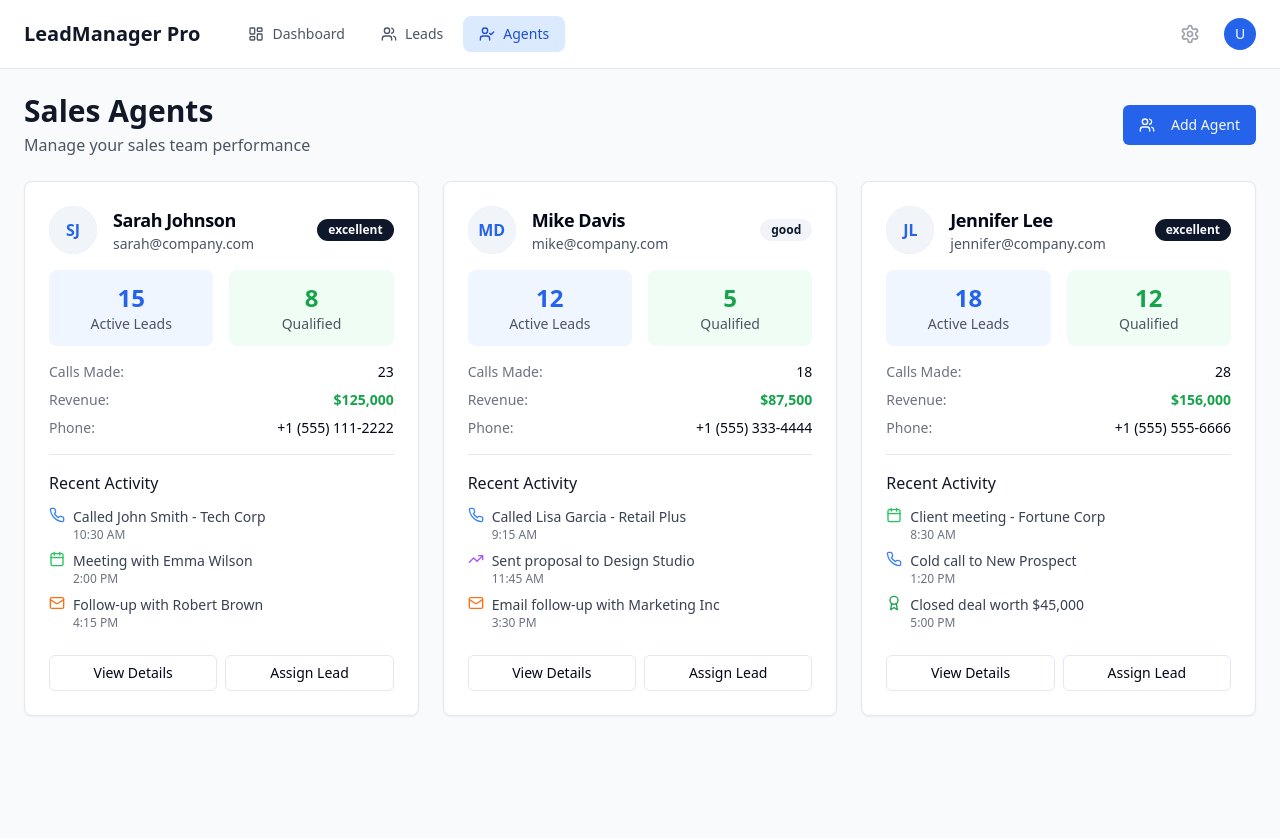
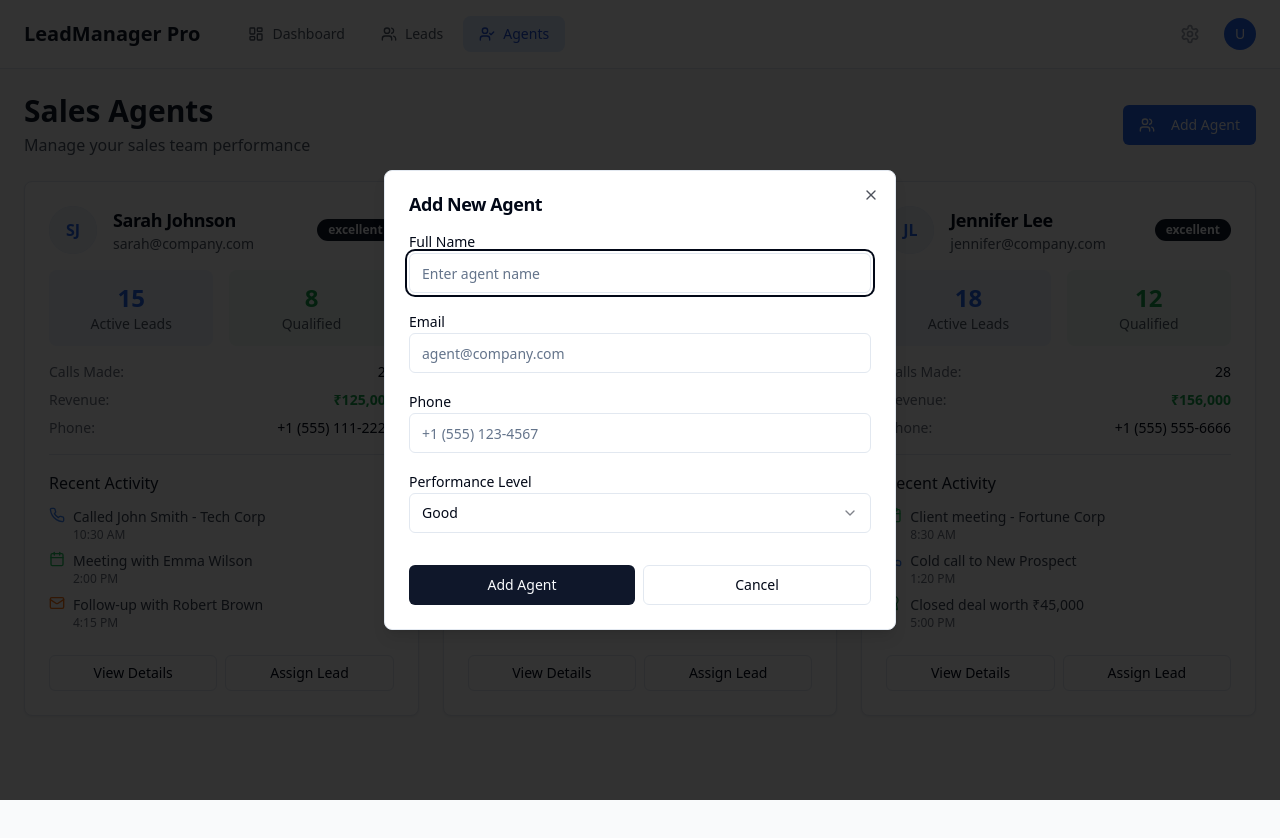
Before and after one commit to dapsnair/connect-close-track, a React (Vite) app: page /agents in a window 1280 px wide. Both pictures are taken after a click on the button "Add Agent". Shown: the top 838 px of the page. Built offline with nearby package versions, Linux system fonts and the light colour scheme.

Commit message:
Fix: Make agents tab buttons functional
Implement functionality for the "Add Agent", "View Details", and "Assign Lead" buttons in the agents tab.

```diff
--- a/src/pages/Agents.tsx
+++ b/src/pages/Agents.tsx
@@ -1,13 +1,19 @@
 
-import React from 'react';
+import React, { useState } from 'react';
 import { Users, Phone, TrendingUp, Award, Mail, Calendar } from 'lucide-react';
 import { Card, CardContent, CardHeader, CardTitle } from '@/components/ui/card';
 import { Avatar, AvatarFallback } from '@/components/ui/avatar';
 import { Badge } from '@/components/ui/badge';
 import { Button } from '@/components/ui/button';
+import { Dialog, DialogContent, DialogHeader, DialogTitle, DialogTrigger } from '@/components/ui/dialog';
+import { Input } from '@/components/ui/input';
+import { Label } from '@/components/ui/label';
+import { Select, SelectContent, SelectItem, SelectTrigger, SelectValue } from '@/components/ui/select';
+import { useToast } from '@/hooks/use-toast';
 
 const Agents = () => {
-  const agents = [
+  const { toast } = useToast();
+  const [agents, setAgents] = useState([
     {
       id: 1,
       name: 'Sarah Johnson',
@@ -16,7 +22,7 @@ const Agents = () => {
       leads: 15,
       callsMade: 23,
       qualified: 8,
-      revenue: '$125,000',
+      revenue: '₹125,000',
       performance: 'excellent',
       recentActivity: [
         { type: 'call', description: 'Called John Smith - Tech Corp', time: '10:30 AM' },
@@ -32,7 +38,7 @@ const Agents = () => {
       leads: 12,
       callsMade: 18,
       qualified: 5,
-      revenue: '$87,500',
+      revenue: '₹87,500',
       performance: 'good',
       recentActivity: [
         { type: 'call', description: 'Called Lisa Garcia - Retail Plus', time: '9:15 AM' },
@@ -48,15 +54,78 @@ const Agents = () => {
       leads: 18,
       callsMade: 28,
       qualified: 12,
-      revenue: '$156,000',
+      revenue: '₹156,000',
       performance: 'excellent',
       recentActivity: [
         { type: 'meeting', description: 'Client meeting - Fortune Corp', time: '8:30 AM' },
         { type: 'call', description: 'Cold call to New Prospect', time: '1:20 PM' },
-        { type: 'deal', description: 'Closed deal worth $45,000', time: '5:00 PM' }
+        { type: 'deal', description: 'Closed deal worth ₹45,000', time: '5:00 PM' }
       ]
     }
-  ];
+  ]);
+
+  const [selectedAgent, setSelectedAgent] = useState(null);
+  const [isAddAgentOpen, setIsAddAgentOpen] = useState(false);
+  const [isViewDetailsOpen, setIsViewDetailsOpen] = useState(false);
+  const [isAssignLeadOpen, setIsAssignLeadOpen] = useState(false);
+  const [newAgent, setNewAgent] = useState({
+    name: '',
+    email: '',
+    phone: '',
+    performance: 'good'
+  });
+  const [leadAssignment, setLeadAssignment] = useState({
+    leadName: '',
+    company: '',
+    priority: 'medium'
+  });
+
+  const handleAddAgent = () => {
+    if (!newAgent.name || !newAgent.email || !newAgent.phone) {
+      toast({
+        title: "Error",
+        description: "Please fill in all required fields.",
+        variant: "destructive"
+      });
+      return;
+    }
+
+    const agent = {
+      id: agents.length + 1,
+      ...newAgent,
+      leads: 0,
+      callsMade: 0,
+      qualified: 0,
+      revenue: '₹0',
+      recentActivity: []
+    };
+
+    setAgents([...agents, agent]);
+    setNewAgent({ name: '', email: '', phone: '', performance: 'good' });
+    setIsAddAgentOpen(false);
+    toast({
+      title: "Success",
+      description: "Agent added successfully!"
+    });
+  };
+
+  const handleAssignLead = () => {
+    if (!leadAssignment.leadName || !leadAssignment.company) {
+      toast({
+        title: "Error",
+        description: "Please fill in all required fields.",
+        variant: "destructive"
+      });
+      return;
+    }
+
+    toast({
+      title: "Success",
+      description: `Lead "${leadAssignment.leadName}" assigned to ${selectedAgent?.name}!`
+    });
+    setLeadAssignment({ leadName: '', company: '', priority: 'medium' });
+    setIsAssignLeadOpen(false);
+  };
 
   const getPerformanceBadge = (performance: string) => {
     return (
@@ -84,10 +153,66 @@ const Agents = () => {
           <h1 className="text-3xl font-bold text-gray-900">Sales Agents</h1>
           <p className="text-gray-600 mt-1">Manage your sales team performance</p>
         </div>
+        <Dialog open={isAddAgentOpen} onOpenChange={setIsAddAgentOpen}>
+          <DialogTrigger asChild>
             <Button className="bg-blue-600 hover:bg-blue-700">
               <Users className="w-4 h-4 mr-2" />
               Add Agent
             </Button>
+          </DialogTrigger>
+          <DialogContent>
+            <DialogHeader>
+              <DialogTitle>Add New Agent</DialogTitle>
+            </DialogHeader>
+            <div className="space-y-4">
+              <div>
+                <Label htmlFor="name">Full Name</Label>
+                <Input
+                  id="name"
+                  placeholder="Enter agent name"
+                  value={newAgent.name}
+                  onChange={(e) => setNewAgent({...newAgent, name: e.target.value})}
+                />
+              </div>
+              <div>
+                <Label htmlFor="email">Email</Label>
+                <Input
+                  id="email"
+                  type="email"
+                  placeholder="agent@company.com"
+                  value={newAgent.email}
+                  onChange={(e) => setNewAgent({...newAgent, email: e.target.value})}
+                />
+              </div>
+              <div>
+                <Label htmlFor="phone">Phone</Label>
+                <Input
+                  id="phone"
+                  placeholder="+1 (555) 123-4567"
+                  value={newAgent.phone}
+                  onChange={(e) => setNewAgent({...newAgent, phone: e.target.value})}
+                />
+              </div>
+              <div>
+                <Label>Performance Level</Label>
+                <Select value={newAgent.performance} onValueChange={(value) => setNewAgent({...newAgent, performance: value})}>
+                  <SelectTrigger>
+                    <SelectValue />
+                  </SelectTrigger>
+                  <SelectContent>
+                    <SelectItem value="excellent">Excellent</SelectItem>
+                    <SelectItem value="good">Good</SelectItem>
+                    <SelectItem value="average">Average</SelectItem>
+                  </SelectContent>
+                </Select>
+              </div>
+              <div className="flex gap-2 pt-4">
+                <Button onClick={handleAddAgent} className="flex-1">Add Agent</Button>
+                <Button variant="outline" onClick={() => setIsAddAgentOpen(false)} className="flex-1">Cancel</Button>
+              </div>
+            </div>
+          </DialogContent>
+        </Dialog>
       </div>
 
       <div className="grid grid-cols-1 lg:grid-cols-2 xl:grid-cols-3 gap-6">
@@ -151,12 +276,115 @@ const Agents = () => {
               </div>
 
               <div className="flex gap-2 pt-2">
-                <Button variant="outline" size="sm" className="flex-1">
+                <Dialog open={isViewDetailsOpen} onOpenChange={setIsViewDetailsOpen}>
+                  <DialogTrigger asChild>
+                    <Button
+                      variant="outline"
+                      size="sm"
+                      className="flex-1"
+                      onClick={() => setSelectedAgent(agent)}
+                    >
                       View Details
                     </Button>
-                <Button variant="outline" size="sm" className="flex-1">
+                  </DialogTrigger>
+                  <DialogContent className="max-w-2xl">
+                    <DialogHeader>
+                      <DialogTitle>Agent Details - {selectedAgent?.name}</DialogTitle>
+                    </DialogHeader>
+                    {selectedAgent && (
+                      <div className="space-y-6">
+                        <div className="grid grid-cols-2 gap-6">
+                          <div>
+                            <h3 className="font-semibold mb-2">Contact Information</h3>
+                            <div className="space-y-1 text-sm">
+                              <p><span className="text-gray-500">Email:</span> {selectedAgent.email}</p>
+                              <p><span className="text-gray-500">Phone:</span> {selectedAgent.phone}</p>
+                              <p><span className="text-gray-500">Performance:</span> {selectedAgent.performance}</p>
+                            </div>
+                          </div>
+                          <div>
+                            <h3 className="font-semibold mb-2">Performance Metrics</h3>
+                            <div className="space-y-1 text-sm">
+                              <p><span className="text-gray-500">Active Leads:</span> {selectedAgent.leads}</p>
+                              <p><span className="text-gray-500">Calls Made:</span> {selectedAgent.callsMade}</p>
+                              <p><span className="text-gray-500">Qualified:</span> {selectedAgent.qualified}</p>
+                              <p><span className="text-gray-500">Revenue:</span> {selectedAgent.revenue}</p>
+                            </div>
+                          </div>
+                        </div>
+                        <div>
+                          <h3 className="font-semibold mb-2">Recent Activity</h3>
+                          <div className="space-y-2">
+                            {selectedAgent.recentActivity.map((activity, index) => (
+                              <div key={index} className="flex items-start gap-2 text-sm p-2 bg-gray-50 rounded">
+                                {getActivityIcon(activity.type)}
+                                <div className="flex-1">
+                                  <p className="text-gray-700">{activity.description}</p>
+                                  <p className="text-gray-500 text-xs">{activity.time}</p>
+                                </div>
+                              </div>
+                            ))}
+                          </div>
+                        </div>
+                      </div>
+                    )}
+                  </DialogContent>
+                </Dialog>
+
+                <Dialog open={isAssignLeadOpen} onOpenChange={setIsAssignLeadOpen}>
+                  <DialogTrigger asChild>
+                    <Button
+                      variant="outline"
+                      size="sm"
+                      className="flex-1"
+                      onClick={() => setSelectedAgent(agent)}
+                    >
                       Assign Lead
                     </Button>
+                  </DialogTrigger>
+                  <DialogContent>
+                    <DialogHeader>
+                      <DialogTitle>Assign Lead to {selectedAgent?.name}</DialogTitle>
+                    </DialogHeader>
+                    <div className="space-y-4">
+                      <div>
+                        <Label htmlFor="leadName">Lead Name</Label>
+                        <Input
+                          id="leadName"
+                          placeholder="Enter lead name"
+                          value={leadAssignment.leadName}
+                          onChange={(e) => setLeadAssignment({...leadAssignment, leadName: e.target.value})}
+                        />
+                      </div>
+                      <div>
+                        <Label htmlFor="company">Company</Label>
+                        <Input
+                          id="company"
+                          placeholder="Enter company name"
+                          value={leadAssignment.company}
+                          onChange={(e) => setLeadAssignment({...leadAssignment, company: e.target.value})}
+                        />
+                      </div>
+                      <div>
+                        <Label>Priority</Label>
+                        <Select value={leadAssignment.priority} onValueChange={(value) => setLeadAssignment({...leadAssignment, priority: value})}>
+                          <SelectTrigger>
+                            <SelectValue />
+                          </SelectTrigger>
+                          <SelectContent>
+                            <SelectItem value="high">High</SelectItem>
+                            <SelectItem value="medium">Medium</SelectItem>
+                            <SelectItem value="low">Low</SelectItem>
+                          </SelectContent>
+                        </Select>
+                      </div>
+                      <div className="flex gap-2 pt-4">
+                        <Button onClick={handleAssignLead} className="flex-1">Assign Lead</Button>
+                        <Button variant="outline" onClick={() => setIsAssignLeadOpen(false)} className="flex-1">Cancel</Button>
+                      </div>
+                    </div>
+                  </DialogContent>
+                </Dialog>
               </div>
             </CardContent>
           </Card>
```
Lines whose indentation alone changed are shown as unchanged.
